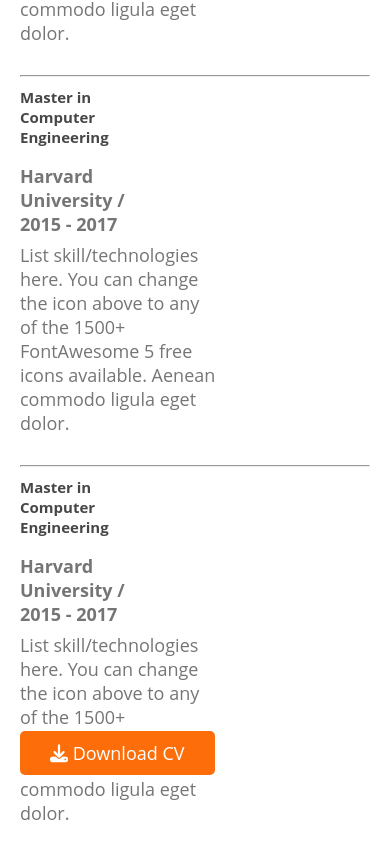
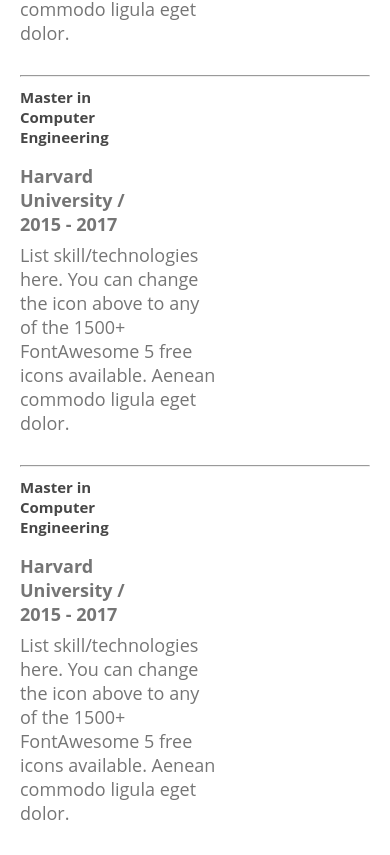
Before and after one commit to nahida30/responsive-portfolio, a plain HTML site: page index.html in a window 390 px wide. Shown: the part 3325-4180 px from the top of the page. Drawn offline with Linux system fonts and the light colour scheme.

Commit message:
8th commit

```diff
--- a/index.html
+++ b/index.html
@@ -156,7 +156,7 @@
                     </div>
                     -->
             </div>
-            <button class="btn resume-btn"><i class="fa-solid fa-download"></i> Download CV</button>
+            <!-- <button class="btn resume-btn"><i class="fa-solid fa-download"></i> Download CV</button> -->
         </section>
         <!-- resume section ends -->
 
--- a/style/style.css
+++ b/style/style.css
@@ -267,11 +267,11 @@ main{
     font-size: 18px;
     padding-bottom: 30px;
 }
-.resume-btn{
+/* .resume-btn{
     margin-top: 300px;
     font-family: Open Sans;
     margin-left: 40%;
-}
+} */
 
 .footer{
     margin-top: 50px;
@@ -386,9 +386,9 @@ main{
         padding: 20px;
      }
 
-     .resume-btn{
+     /* .resume-btn{
         margin-top: 450px;
         margin-left: 20px;
         margin-bottom: 50px;
-    }
+    } */
 }
```
